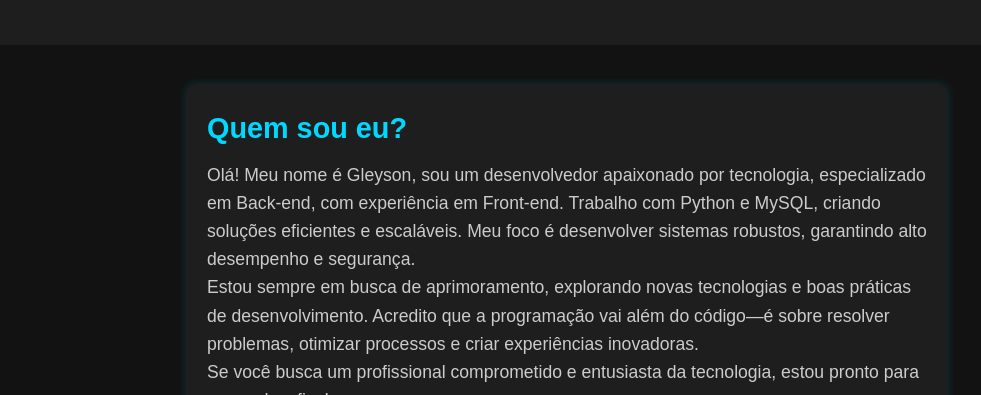
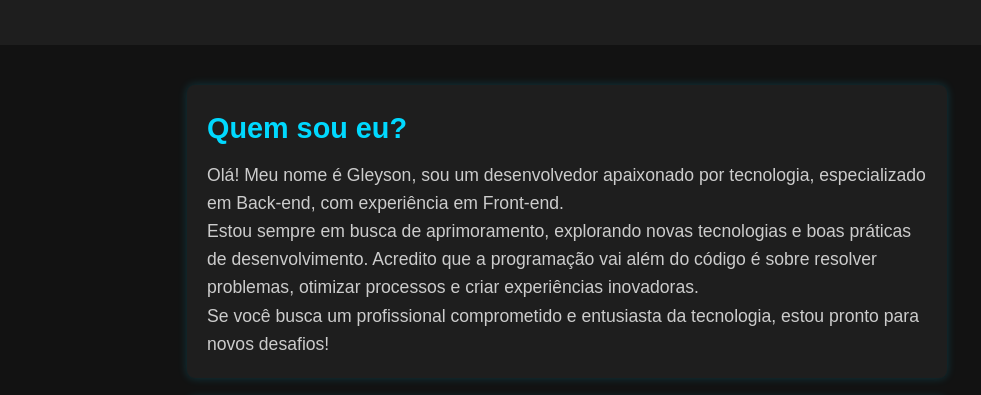
Before and after one commit to santt-dev/santtdev, a plain HTML site: page index.html in a window 1280 px wide. Shown: the part 365-760 px from the top of the page, without its empty margins (73-1054 px from the left). Drawn offline with Linux system fonts and the light colour scheme.

Commit message:
Update index.html

```diff
--- a/index.html
+++ b/index.html
@@ -37,10 +37,9 @@
         <section aria-labelledby="sobre">
             <h3 id="sobre">Quem sou eu?</h3>
             <p>
-                Olá! Meu nome é Gleyson, sou um desenvolvedor apaixonado por tecnologia, especializado em Back-end, com experiência em Front-end. Trabalho com Python e MySQL, criando soluções eficientes e escaláveis. Meu foco é desenvolver sistemas robustos, garantindo alto desempenho e segurança.
-            </p>
+                Olá! Meu nome é Gleyson, sou um desenvolvedor apaixonado por tecnologia, especializado em Back-end, com experiência em Front-end.
             <p>
-                Estou sempre em busca de aprimoramento, explorando novas tecnologias e boas práticas de desenvolvimento. Acredito que a programação vai além do código—é sobre resolver problemas, otimizar processos e criar experiências inovadoras.
+                Estou sempre em busca de aprimoramento, explorando novas tecnologias e boas práticas de desenvolvimento. Acredito que a programação vai além do código é sobre resolver problemas, otimizar processos e criar experiências inovadoras.
             </p>
             <p>
                 Se você busca um profissional comprometido e entusiasta da tecnologia, estou pronto para novos desafios!
@@ -72,7 +71,7 @@
                 <img src="./img/github.svg.png" alt="Ícone do GitHub">
                 <p>GitHub</p>
             </a>
-            <!-- O link do Instagram estava desativado. Se precisar, insira a URL correta -->
+
             <a href="https://instagram.com/533.0001" target="_blank" rel="noopener noreferrer" aria-label="Meu Instagram">
                 <img src="./img/Instagram-Logo.wine.svg" alt="Ícone do Instagram">
                 <p>Instagram</p>
```
